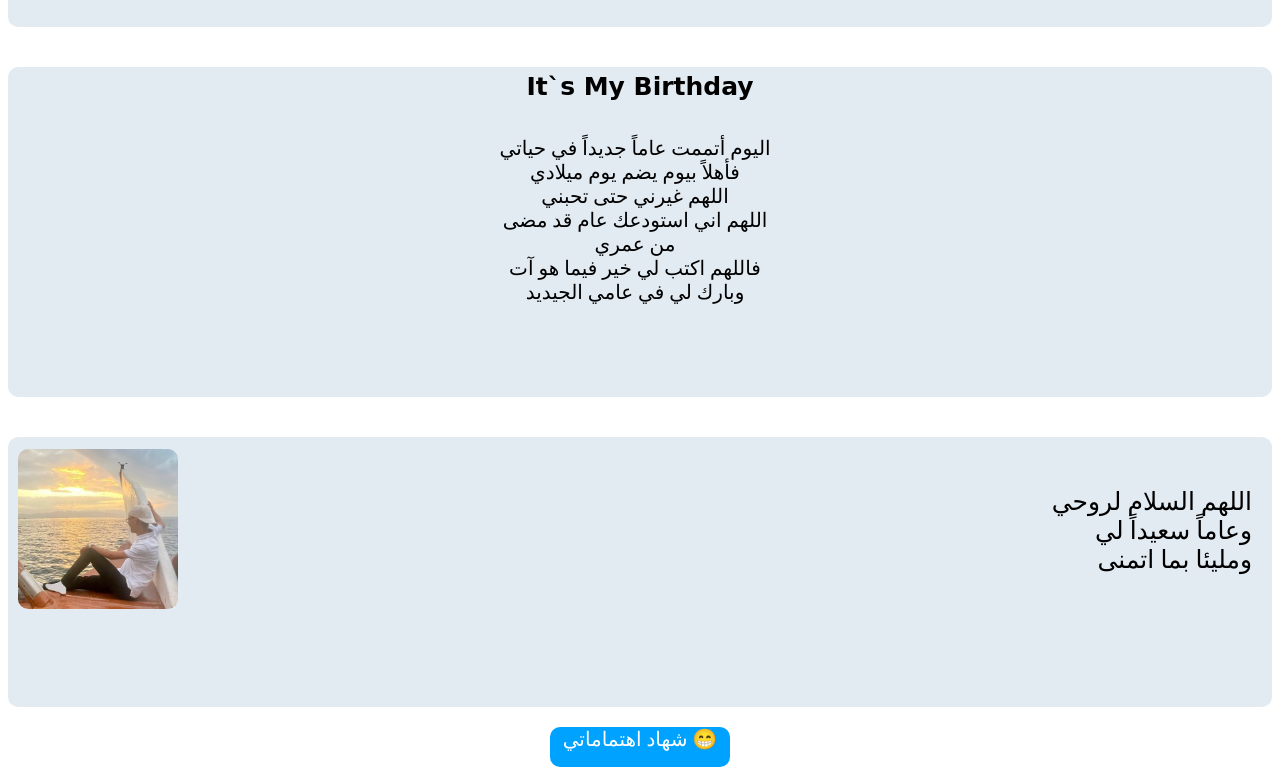
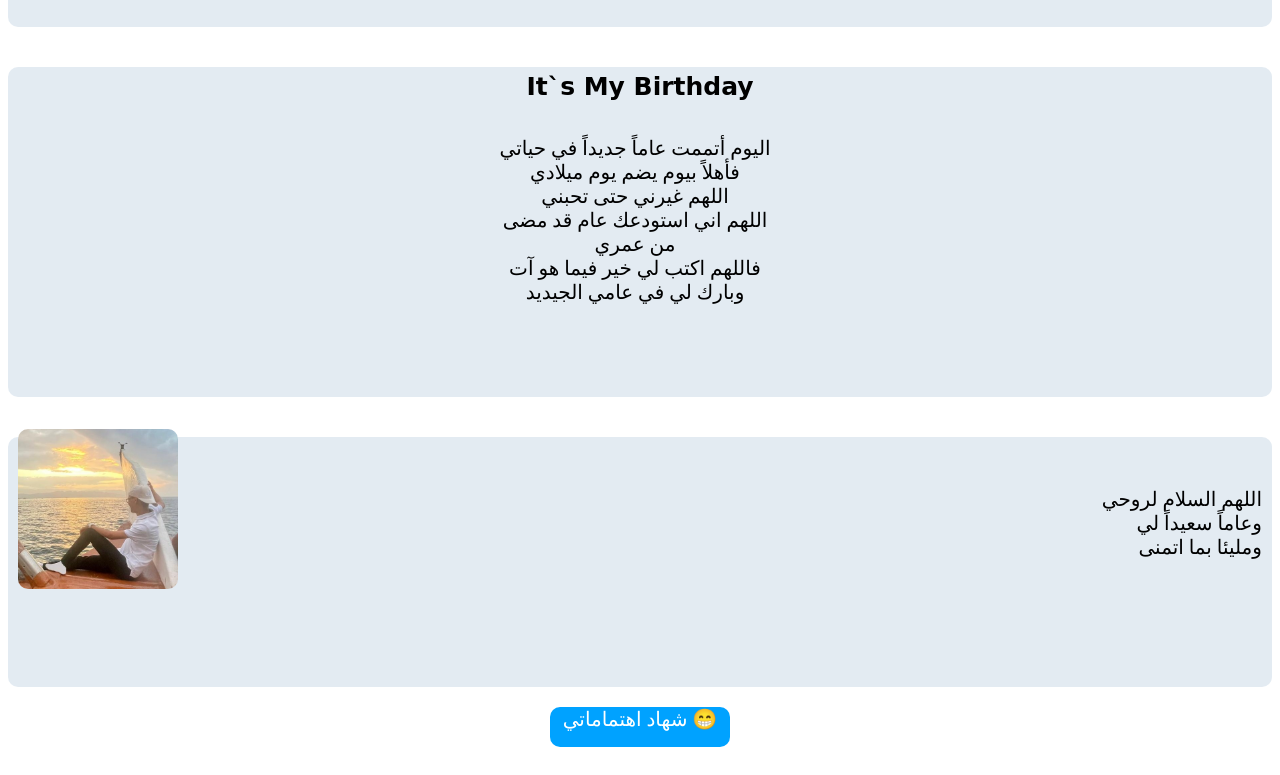
Before and after one commit to AboShaheenPro/Moath1, a plain HTML site: page index.html in a window 1280 px wide. Shown: the part 166-941 px from the top of the page. Drawn offline with Linux system fonts and the light colour scheme; a web font is replaced by a local one.

Commit message:
Update style.css

```diff
--- a/style.css
+++ b/style.css
@@ -60,8 +60,7 @@ h1{
 }
 
 .article-2{
-    height: 270px;
-
+    height: 250px;
 }
 .p-1{
     text-align: center;
@@ -85,10 +84,10 @@ h1{
     bottom: 100px;
 }
 .p-2{
-    font-size: 25px;
+    font-size: 20px;
     position: relative;
     top: 50px;
-    right: 20px;
+    right: 10px;
     direction: rtl;
 }
 .a-1{
```
